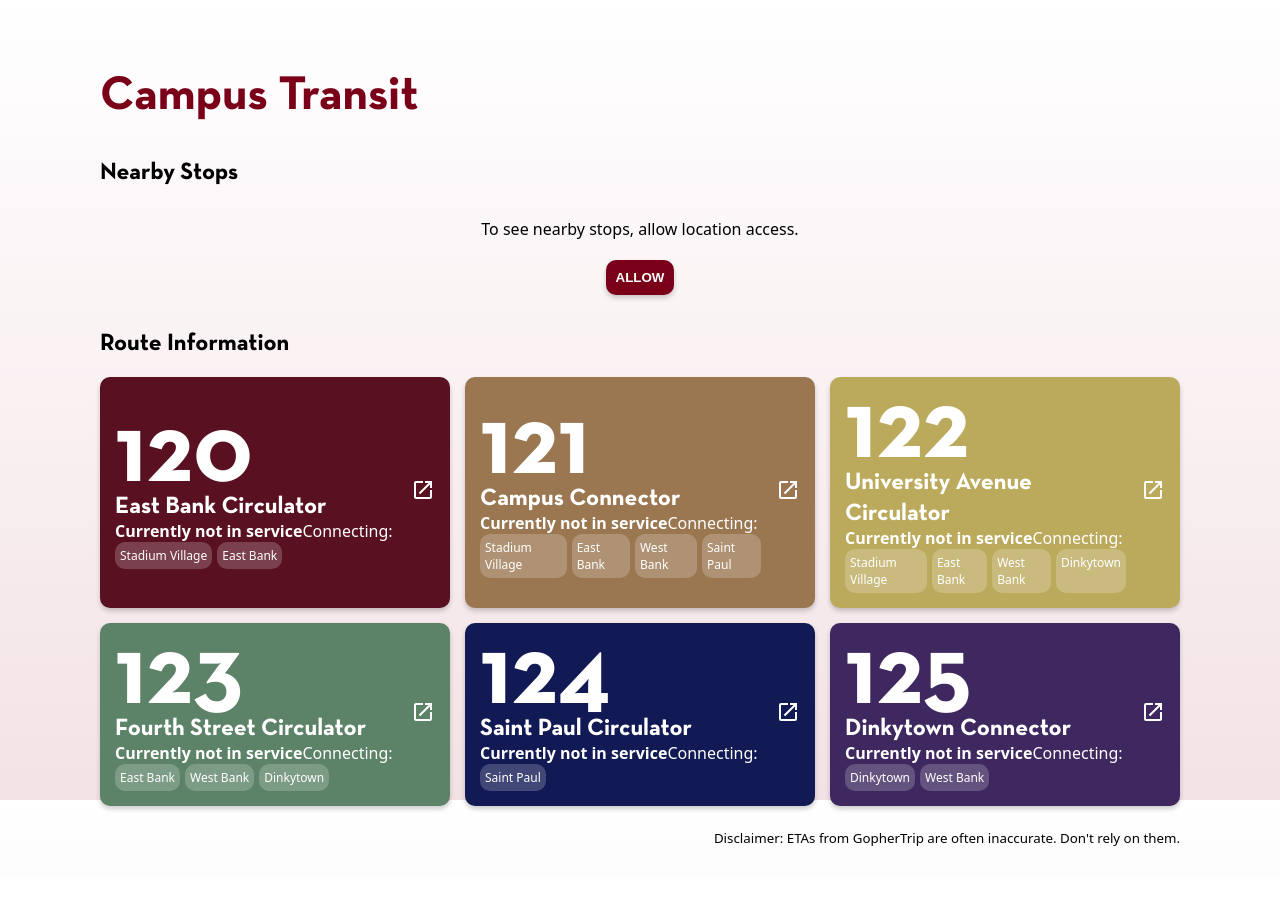
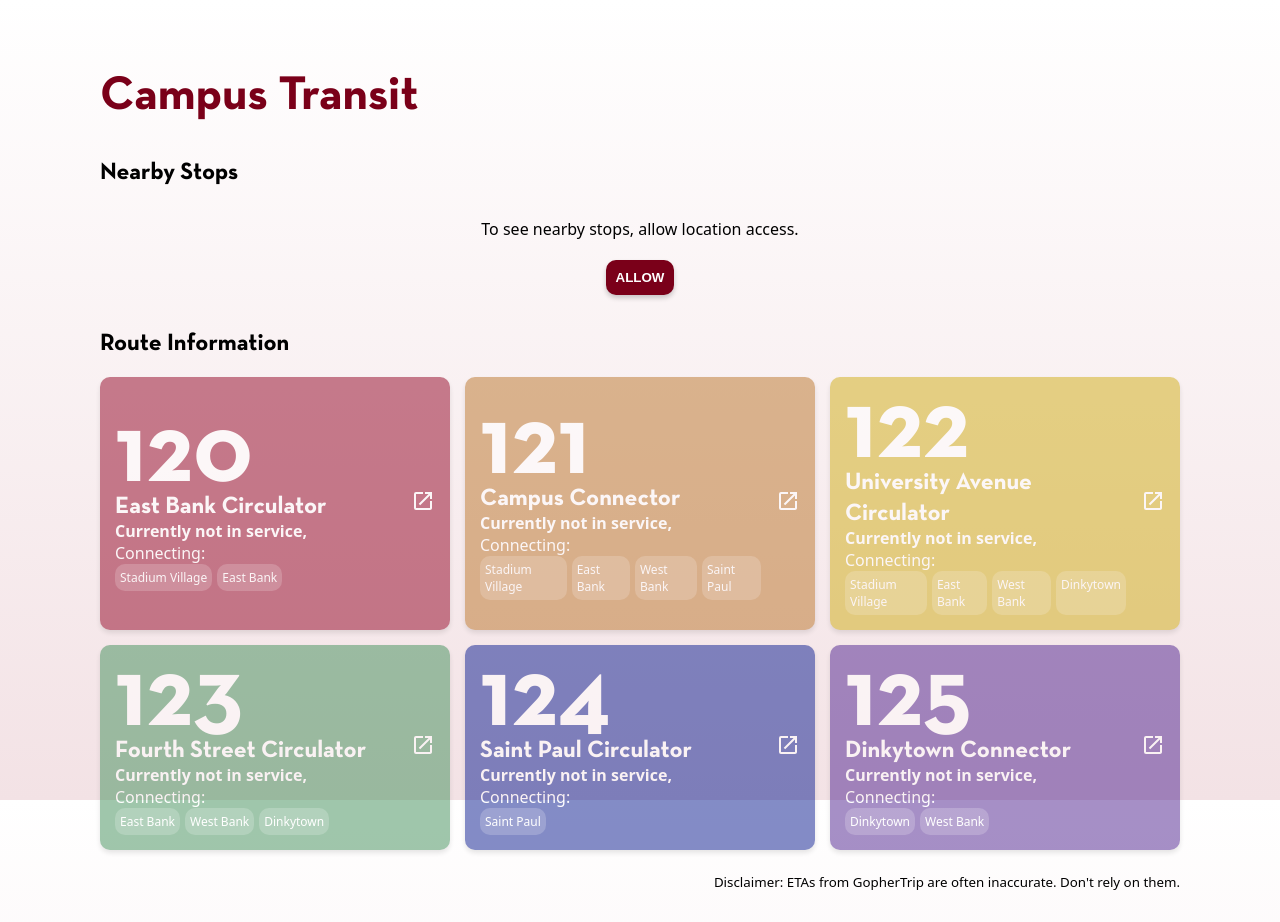
Before and after one commit to isakW2004/transit-proto, a plain HTML site: page index.html in a window 1280 px wide. Before the commit the page ends 878 px from the top, so only its background shows below. Drawn offline with Linux system fonts and the light colour scheme.

Commit message:
Minor typo change

```diff
--- a/main.js
+++ b/main.js
@@ -224,7 +224,7 @@ class RouteCard {
         this.root.firstElementChild.classList.toggle("card--out-of-service", !this.inService);
         this.root.querySelector(".route-code").innerText = route.code;
         this.root.querySelector(".route-name").innerText = route.name;
-        this.root.querySelector(".service-info").innerText =  this.inService ? "Currently in service, " : "Currently not in service";
+        this.root.querySelector(".service-info").innerText =  this.inService ? "Currently in service, " : "Currently not in service, ";
         this.chipSet = this.root.querySelector(".route-chip-set");
         for (var connection of route.connects) {
             var chip = document.createElement("span");
--- a/style.css
+++ b/style.css
@@ -227,5 +227,5 @@ h1, h2, h3, h4, h5, h6 {
 }
 
 .card--out-of-service {
-  filter: saturate(0.5);
+  filter: opacity(0.5) !important;
 }
```
